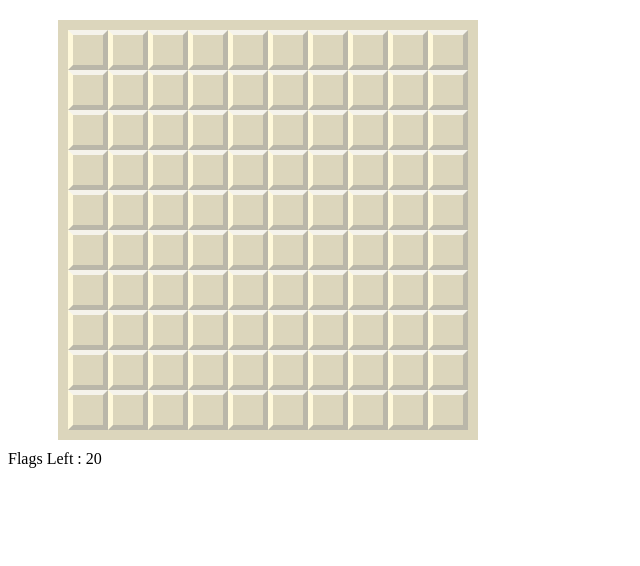
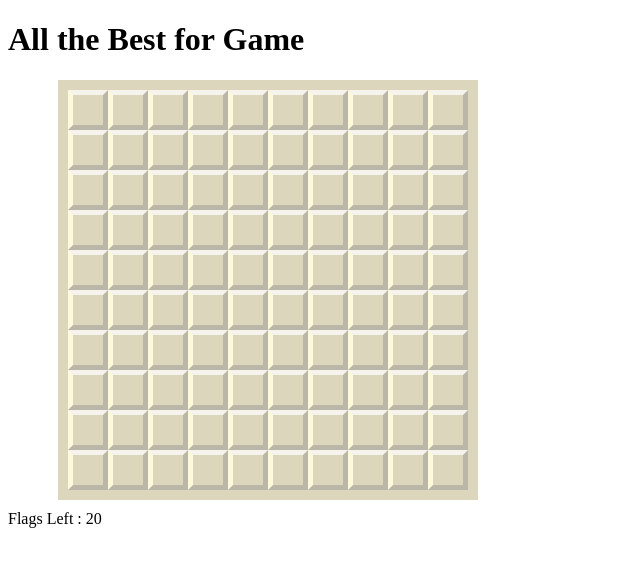
Before and after one commit to technicalneeraj/minegame, a plain HTML site: page index.html in a window 1280 px wide. Shown: the whole page, without its empty margins (0-640 px from the left). Drawn offline with Linux system fonts and the light colour scheme.

Commit message:
heading updated

```diff
--- a/index.html
+++ b/index.html
@@ -8,6 +8,8 @@
 </head>
 <body>
     <div class="container">
+        <h1>All the Best for Game
+        </h1>
         <div class="grid"></div>
         <div>Flags Left : <span id="flagsLeft"></span></div>
         <div id="result"></div>
```
